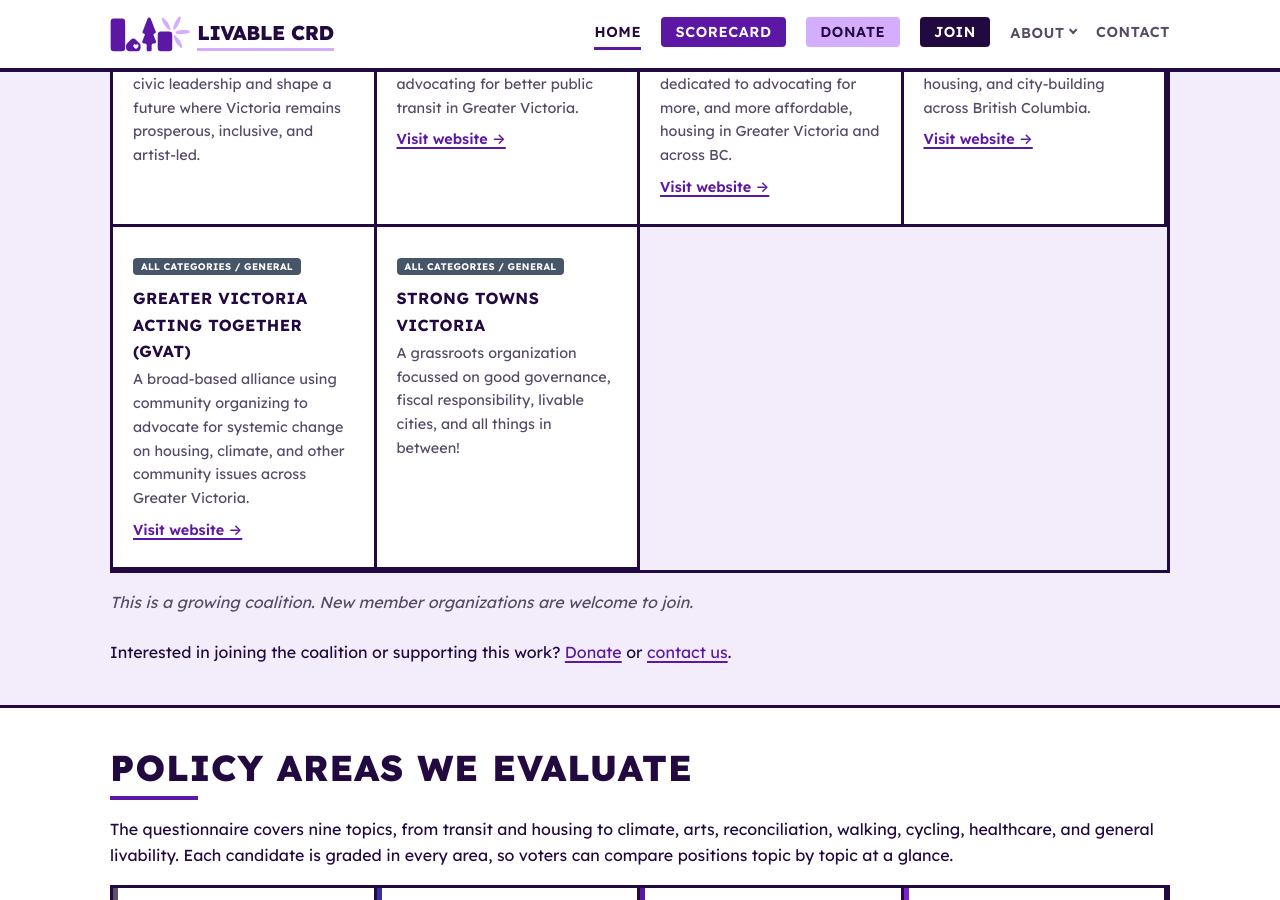
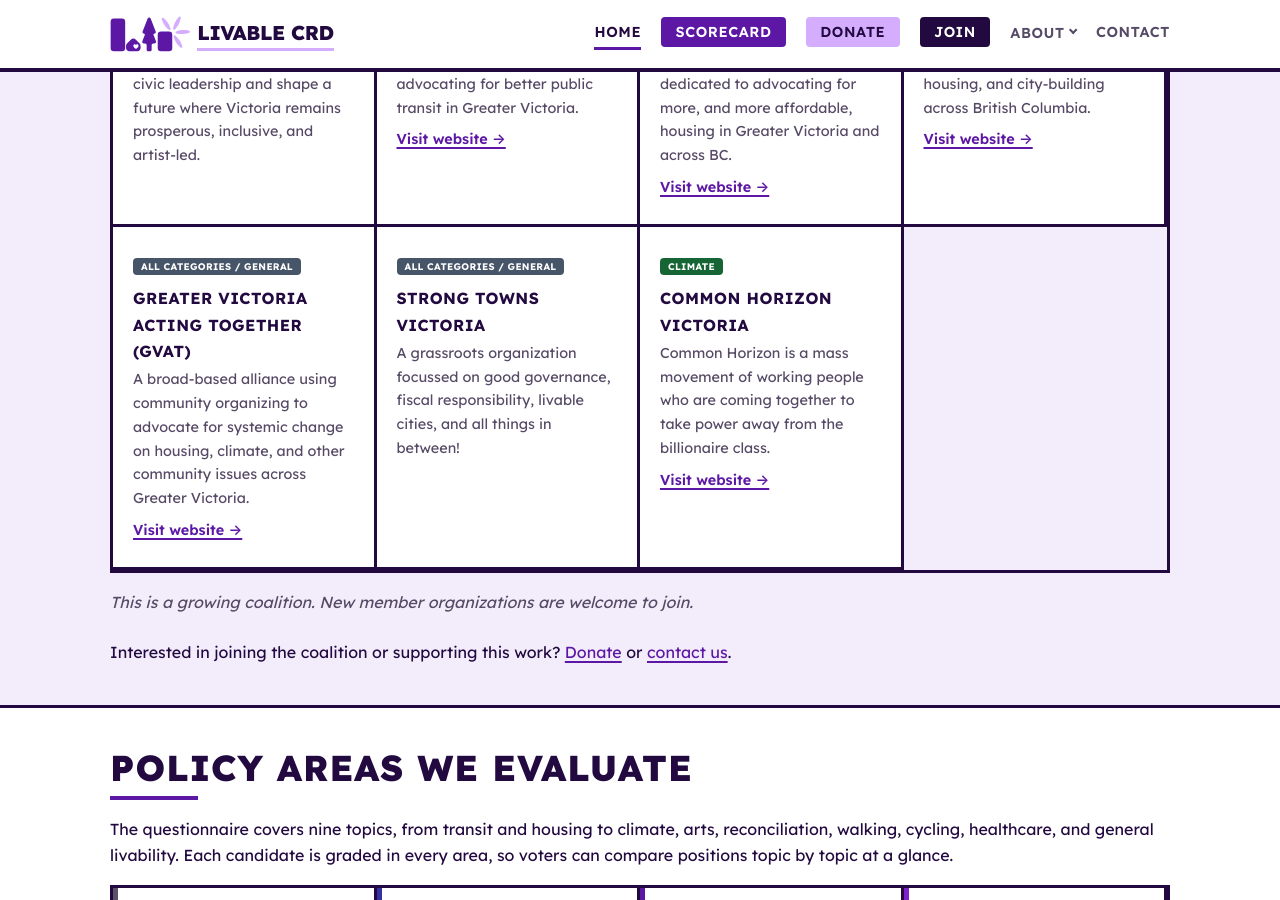
Before and after one commit to LaputanMachines/livable-crd-website, a Jekyll site: the page built from index.md, in a window 1280 px wide and 900 px high, scrolled down 1760 px. Built offline with Jekyll 4.4.1, drawn with Linux system fonts in a browser that asks for light colours.

Commit message:
Add Common Horizon Vic to partners list

```diff
--- a/_data/partners.yml
+++ b/_data/partners.yml
@@ -55,3 +55,7 @@
 - name: Strong Towns Victoria
   note: A grassroots organization focussed on good governance, fiscal responsibility, livable cities, and all things in between!
   category: general
+- name: Common Horizon Victoria
+  note: Common Horizon is a mass movement of working people who are coming together to take power away from the billionaire class.
+  url: https://www.instagram.com/chcvictoriabc/
+  category: climate
```
